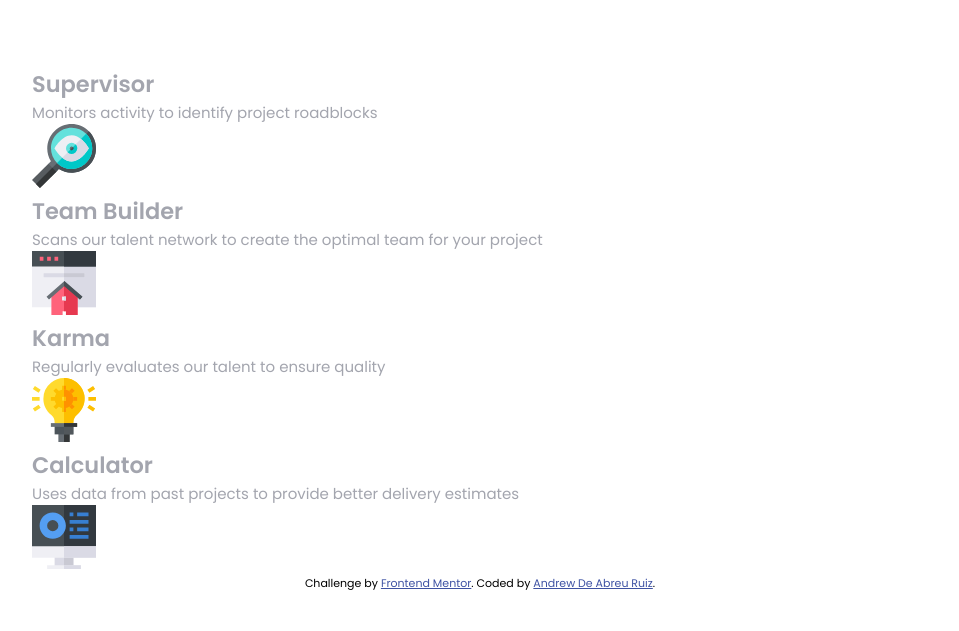
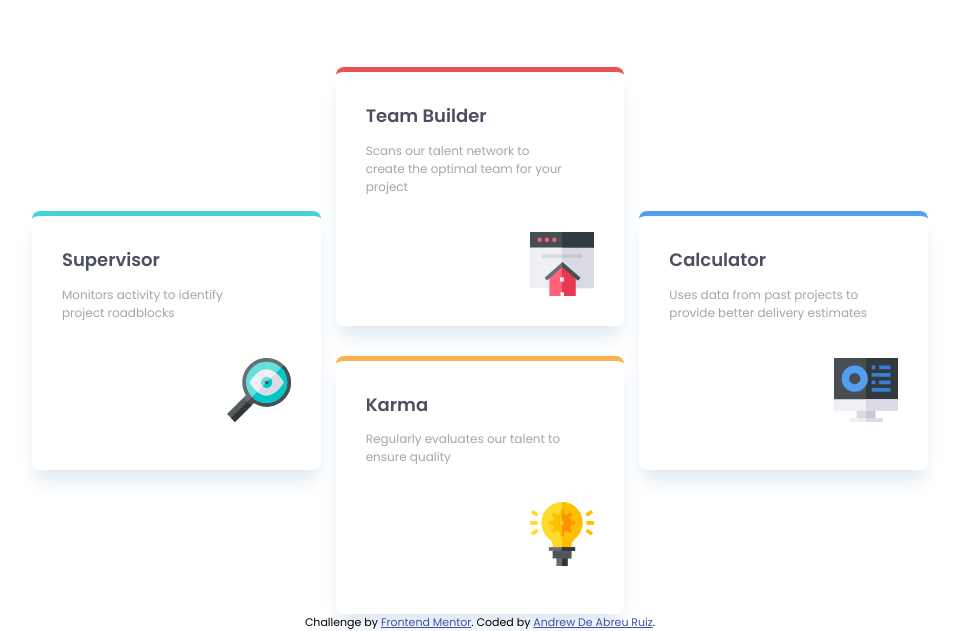
Before and after one commit to andrewabreu97/four-card-feature-section, a plain HTML site: page index.html in a window 1280 px wide. Shown: the part 177-808 px from the top of the page, without its empty margins (160-1119 px from the left). Drawn offline with Linux system fonts and the light colour scheme.

Commit message:
Add style to feature-cards in main.css

```diff
--- a/css/main.css
+++ b/css/main.css
@@ -46,6 +46,61 @@ body {
     margin: 0 auto;
 }
 
+.features-cards {
+    display: grid;
+    grid-template-columns: 1fr 1fr 1fr;
+    grid-template-rows: 1fr 1fr 1fr 1fr;
+    grid-row-gap: 2em;
+    grid-column-gap: 1em;
+    justify-items: center;
+}
+
+.features-cards .card {
+    max-width: 330px;
+    background-color: hsl(0, 0%, 100%);
+    padding: 2em 2em 2em 2em;
+    border-radius: 8px;
+    box-shadow: 0px 14px 20px -5px rgba(218,228,240,1);
+}
+
+.features-cards .card .card-title {
+    font-size: 1.2rem;
+    font-weight: 600;
+    color: hsl(234, 12%, 34%);
+    margin-bottom: 0.7em;
+}
+
+.features-cards .card .card-text {
+    font-size: .8rem;
+    margin: 0 2.5em 3em 0;
+}
+
+.features-cards .card .card-icon {
+    float: right;
+}
+
+.features-cards .card-cyan {
+    grid-row: 2/4;
+    border-top: 5px solid hsl(180, 62%, 55%);
+    justify-self: right;
+}
+
+.features-cards .card-red {
+    grid-row: 1/3;
+    border-top: 5px solid hsl(0, 78%, 62%);
+}
+
+.features-cards .card-orange {
+    grid-row: 3/5;
+    border-top: 5px solid hsl(34, 97%, 64%);
+}
+
+.features-cards .card-blue {
+    grid-row: 2/4;
+    border-top: 5px solid hsl(212, 86%, 64%);
+    justify-self: left;
+}
+
 .attribution {
     font-size: 11px; text-align: center;
 }
--- a/index.html
+++ b/index.html
@@ -20,23 +20,23 @@
         <div class="card card-cyan">
           <h2 class="card-title">Supervisor</h2>
           <p class="card-text">Monitors activity to identify project roadblocks</p>
-          <img src="./images/icon-supervisor.svg" alt="A magnifying glass with one eye">
+          <img src="./images/icon-supervisor.svg" alt="A magnifying glass with one eye" class="card-icon">
         </div>
         <div class="card card-red">
           <h2 class="card-title">Team Builder</h2>
           <p class="card-text">Scans our talent network to create the optimal team for your project</p>
-          <img src="./images/icon-team-builder.svg" alt="An application and a house">
+          <img src="./images/icon-team-builder.svg" alt="An application and a house" class="card-icon">
         </div>
         <div class="card card-orange">
           <h2 class="card-title">Karma</h2>
           <p class="card-text">Regularly evaluates our talent to ensure quality</p>
-          <img src="./images/icon-karma.svg" alt="A lit bulb with a nut inside">
+          <img src="./images/icon-karma.svg" alt="A lit bulb with a nut inside" class="card-icon">
         </div>
         <div class="card card-blue">
           <h2 class="card-title">Calculator</h2>
           <p class="card-text">Uses data from past projects to provide better delivery estimates</p>
           <img src="./images/icon-calculator.svg" alt="
-          A computer screen">
+          A computer screen" class="card-icon">
         </div>
       </main>
   </section>
```
